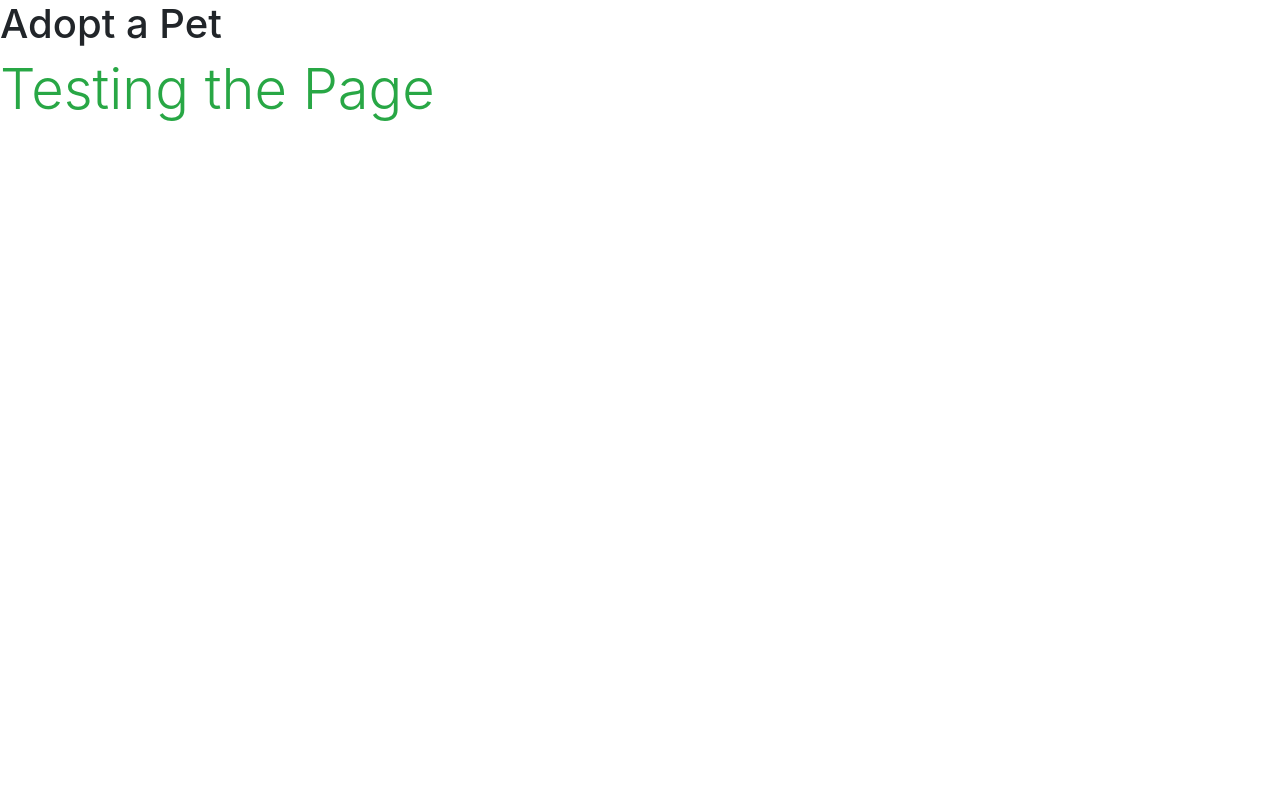
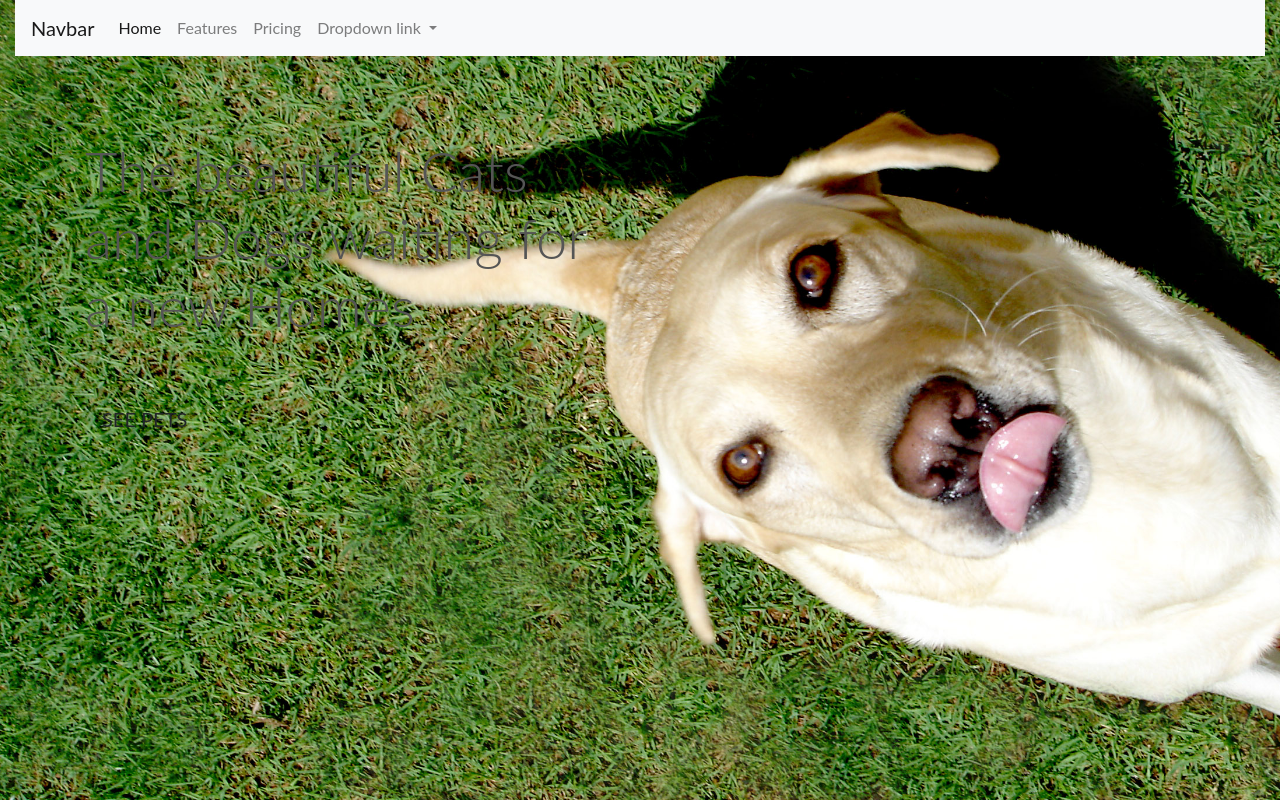
Before and after one commit to aleksandrsg/adopt_a_pet, a Django app: page / in a window 1280 px wide. Run offline with Django 3.2, Linux system fonts and the light colour scheme; some libraries are stand-ins or nearby versions.

Commit message:
Added static and media folders

```diff
--- a/adopt_a_pet/settings.py
+++ b/adopt_a_pet/settings.py
@@ -121,3 +121,7 @@ USE_TZ = True
 # https://docs.djangoproject.com/en/3.0/howto/static-files/
 
 STATIC_URL = '/static/'
+STATICFILES_DIRS = (os.path.join(BASE_DIR, 'static'),)
+
+MEDIA_URL = '/media/'
+MEDIA_ROOT = os.path.join(BASE_DIR, 'media')
--- a/adopt_a_pet/urls.py
+++ b/adopt_a_pet/urls.py
@@ -15,8 +15,10 @@ Including another URLconf
 """
 from django.contrib import admin
 from django.urls import path, include
+from django.conf import settings
+from django.conf.urls.static import static
 
 urlpatterns = [
     path('admin/', admin.site.urls),
     path('', include('home.urls')),
-]
+] + static(settings.MEDIA_URL, document_root=settings.MEDIA_ROOT)
--- a/home/templates/home/index.html
+++ b/home/templates/home/index.html
@@ -1,7 +1,29 @@
 {% extends 'base.html'%}
 {% load static %}
 
+{% block page_header %}
+    <div class="container header-container">
+        <div class="row">
+            <div class="col"></div>
+        </div>
+    </div>
+{% endblock %}
+
 {% block content%}
 
-    <h1 class="display-4 text-success"> Testing the Page</h1>
+<div class="container h-100">
+        <div class="row h-100">
+            <div class="col-7 col-md-6 my-auto">
+                <h1 class="display-4 logo-font text-black">
+                    The beautiful Cats and Dogs waiting for a new Homes
+                </h1>
+                <div class="my-5">
+                    <h4>
+                        <a href="" class="shop-now-button btn btn-lg rounded-0 text-uppercase py-3">See Pets</a>
+                    </h4>
+                </div>
+            </div>
+        </div>
+</div>
+
 {% endblock %}
--- /dev/null
+++ b/static/css/base.css
@@ -0,0 +1,12 @@
+html {
+    height: 100%;
+}
+
+
+body {
+    background: url('/media/dog-1402134.jpg') no-repeat center center fixed;
+    background-size: cover;
+    height: calc(100vh - 164px);
+    color: #555;
+    font-family: 'Lato';
+}
--- a/templates/base.html
+++ b/templates/base.html
@@ -17,6 +17,7 @@
     {% block corecss %}
     <!-- Bootstrap CSS -->
     <link rel="stylesheet" href="https://stackpath.bootstrapcdn.com/bootstrap/4.5.0/css/bootstrap.min.css" integrity="sha384-9aIt2nRpC12Uk9gS9baDl411NQApFmC26EwAOH8WgZl5MYYxFfc+NcPb1dKGj7Sk" crossorigin="anonymous">
+    <link rel="stylesheet" href="{% static 'css/base.css' %}">
     {% endblock %}
 
     {% block extracss %}
@@ -37,8 +38,37 @@
     <title>Adopt a Pet {% block extratitle %} {%endblock%}</title>
   </head>
   <body>
-  <header class="container-fluid fixed-top"></header>
-    <h1>Adopt a Pet</h1>
+  <header class="container-fluid fixed-top">
+  <nav class="navbar navbar-expand-lg navbar-light bg-light">
+  <a class="navbar-brand" href="#">Navbar</a>
+  <button class="navbar-toggler" type="button" data-toggle="collapse" data-target="#navbarNavDropdown" aria-controls="navbarNavDropdown" aria-expanded="false" aria-label="Toggle navigation">
+    <span class="navbar-toggler-icon"></span>
+  </button>
+  <div class="collapse navbar-collapse" id="navbarNavDropdown">
+    <ul class="navbar-nav">
+      <li class="nav-item active">
+        <a class="nav-link" href="#">Home <span class="sr-only">(current)</span></a>
+      </li>
+      <li class="nav-item">
+        <a class="nav-link" href="#">Features</a>
+      </li>
+      <li class="nav-item">
+        <a class="nav-link" href="#">Pricing</a>
+      </li>
+      <li class="nav-item dropdown">
+        <a class="nav-link dropdown-toggle" href="#" id="navbarDropdownMenuLink" role="button" data-toggle="dropdown" aria-haspopup="true" aria-expanded="false">
+          Dropdown link
+        </a>
+        <div class="dropdown-menu" aria-labelledby="navbarDropdownMenuLink">
+          <a class="dropdown-item" href="#">Action</a>
+          <a class="dropdown-item" href="#">Another action</a>
+          <a class="dropdown-item" href="#">Something else here</a>
+        </div>
+      </li>
+    </ul>
+  </div>
+</nav>
+  </header>
 
     {% block page_header %}
     {% endblock %}
```
Also changed, not shown: media/dog-1402134.jpg (added).
